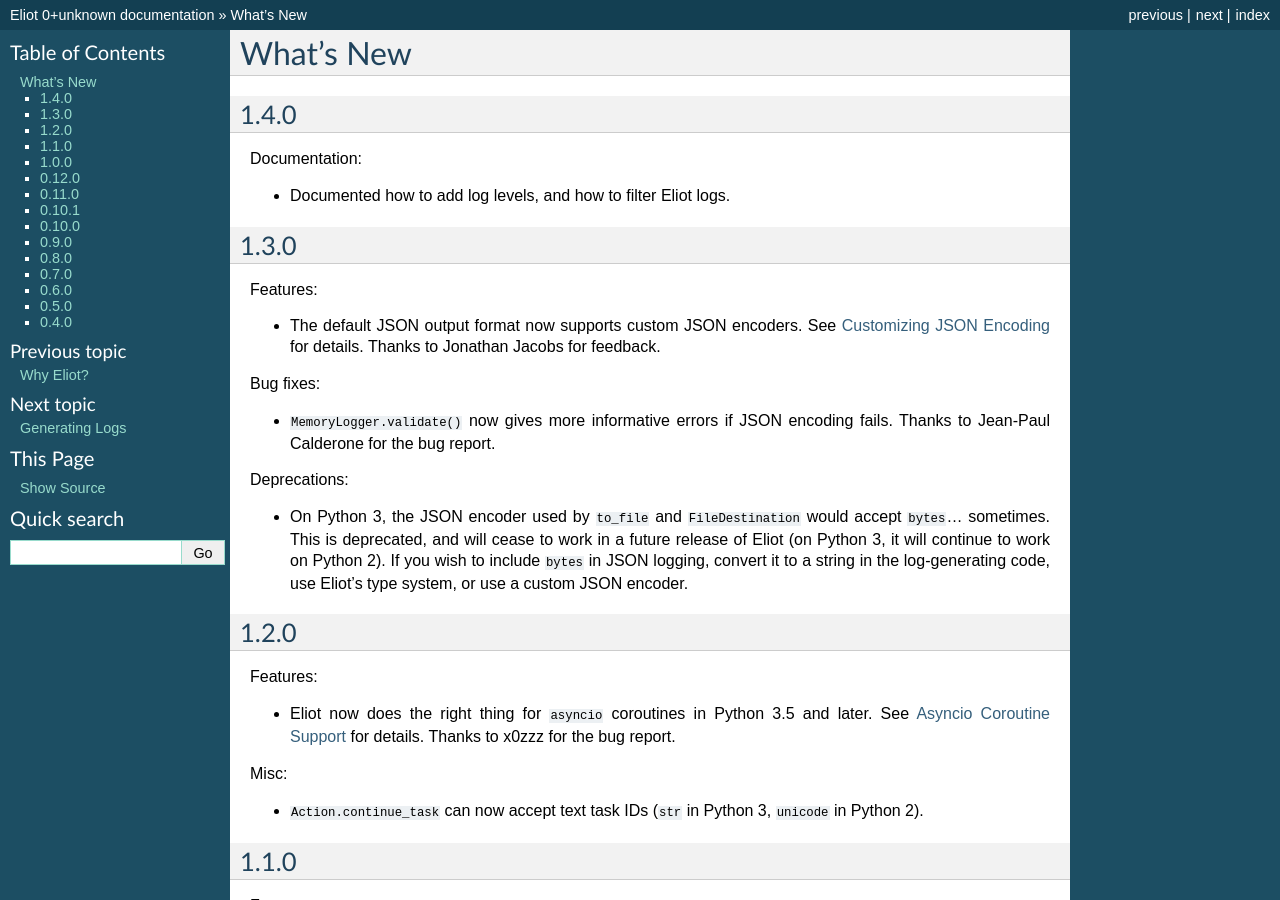
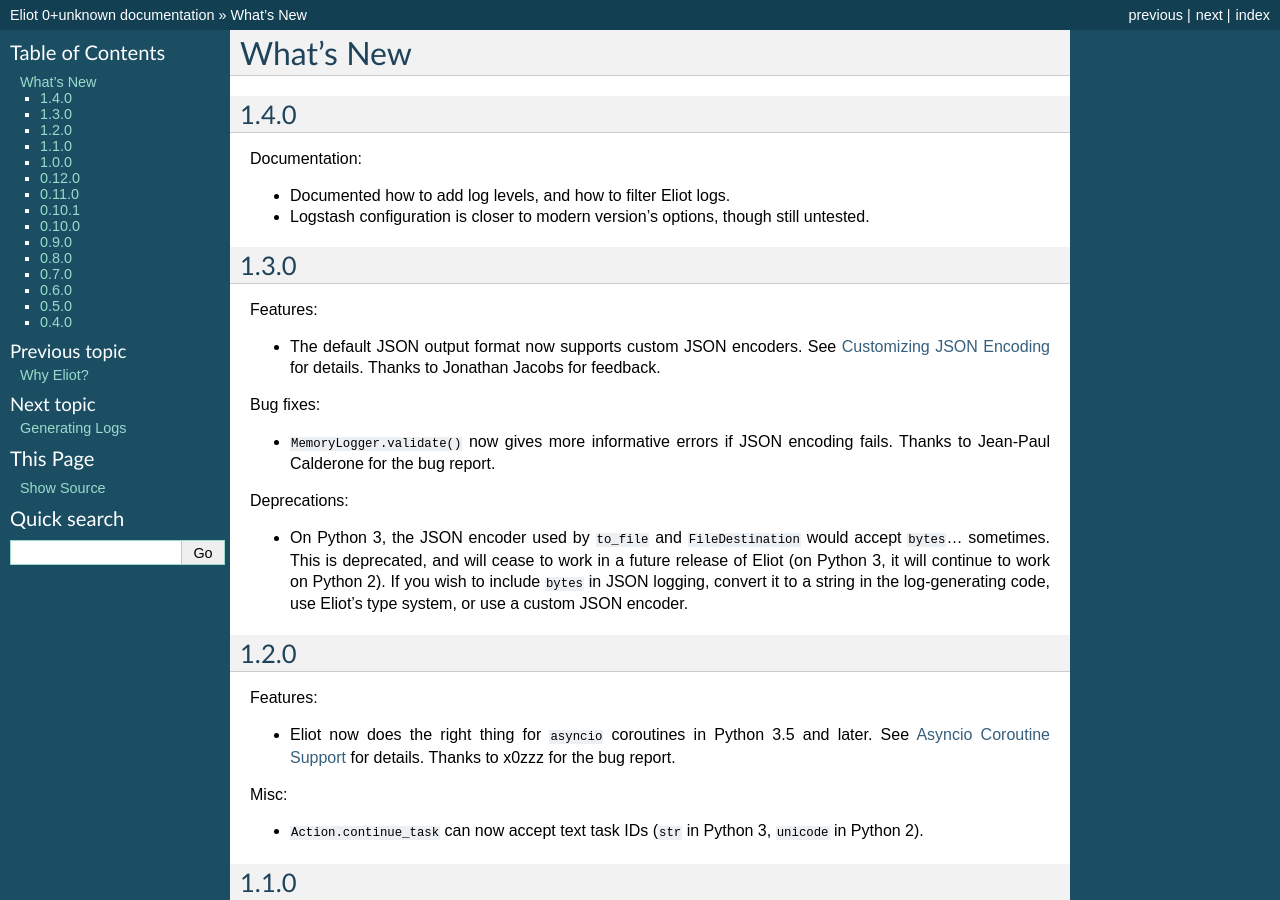
Before and after one commit to itamarst/eliot, a Sphinx documentation site: the page built from docs/source/news.rst, in a window 1280 px wide and 900 px high. Built offline with Sphinx 7.4.7, drawn with Linux system fonts in a browser that asks for light colours; pages that are not in the unit, such as notebooks, are missing from menus.

Commit message:
Changelog entry.

```diff
--- a/docs/source/news.rst
+++ b/docs/source/news.rst
@@ -7,7 +7,7 @@
 Documentation:
 
 * Documented how to add log levels, and how to filter Eliot logs.
-
+* Logstash configuration is closer to modern version's options, though still untested.
 
 1.3.0
 ^^^^^
```
